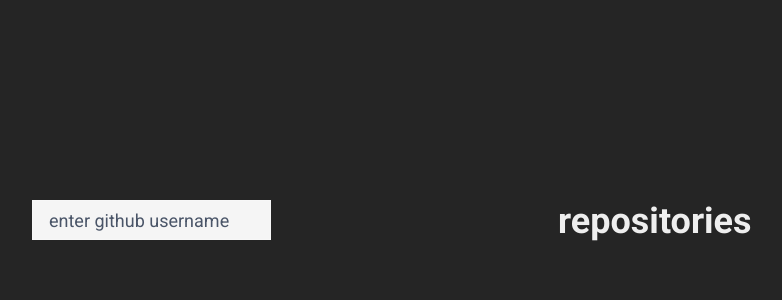
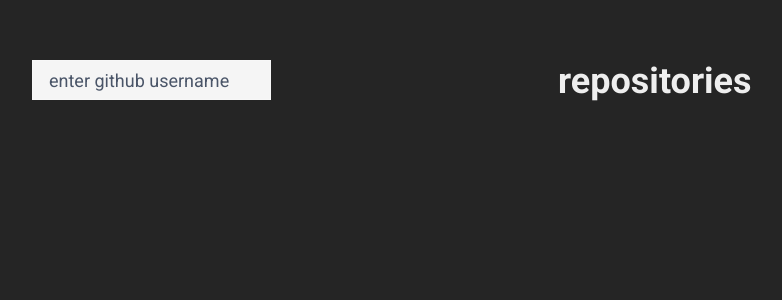
Before and after one commit to diegodvv/github-profile-viewer, a React (Create React App) app: page / in a window 1280 px wide. Shown: the top 300 px of the page, without its empty margins (82-864 px from the left). Built offline with nearby package versions, Linux system fonts and the light colour scheme.

Commit message:
Add bottom and top padding

```diff
--- a/src/components/App.tsx
+++ b/src/components/App.tsx
@@ -1,4 +1,4 @@
-import { Flex, Grid, Heading, Image, Input, Text, VStack } from '@chakra-ui/react';
+import { Box, Flex, Grid, Heading, Image, Input, Text, VStack } from '@chakra-ui/react';
 import axios, { CancelTokenSource } from 'axios';
 import { useEffect, useState } from 'react';
 import { ThemeContainer } from '../theme/ThemeContainer';
@@ -77,13 +77,13 @@
         as='main'
         height='100vh'
         templateColumns='1fr 526px 526px 1fr'
-        templateRows='1fr 1fr 1fr 1fr'
+        templateRows='minmax(60px, 0) 1fr 1fr minmax(60px, 0) '
         justifyContent='center'
         alignItems='flex-start'
         templateAreas="
           '. . . .'
           '. profile repositories .'
-          '. . . .'
+          '. paddingBottom . .'
         ">
         <Flex gridArea='profile' flexDir='column' alignItems='flex-start'>
           <VStack spacing='70px' alignItems='flex-start'>
@@ -145,6 +145,7 @@
             </VStack>
           )}
         </Flex>
+        <Box gridArea='paddingBottom' height='60px' />
       </Grid>
     </ThemeContainer>
   );
```
